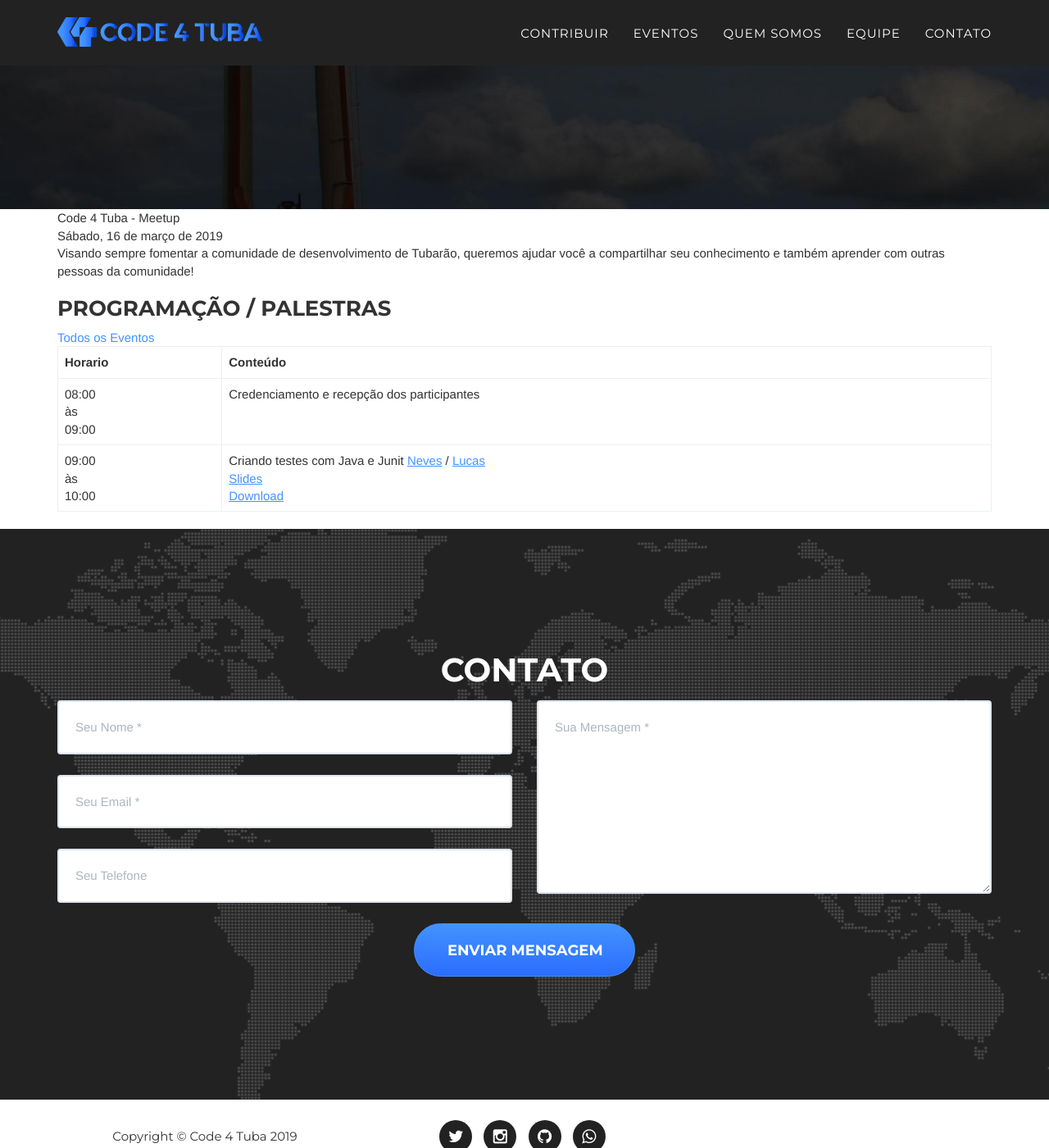
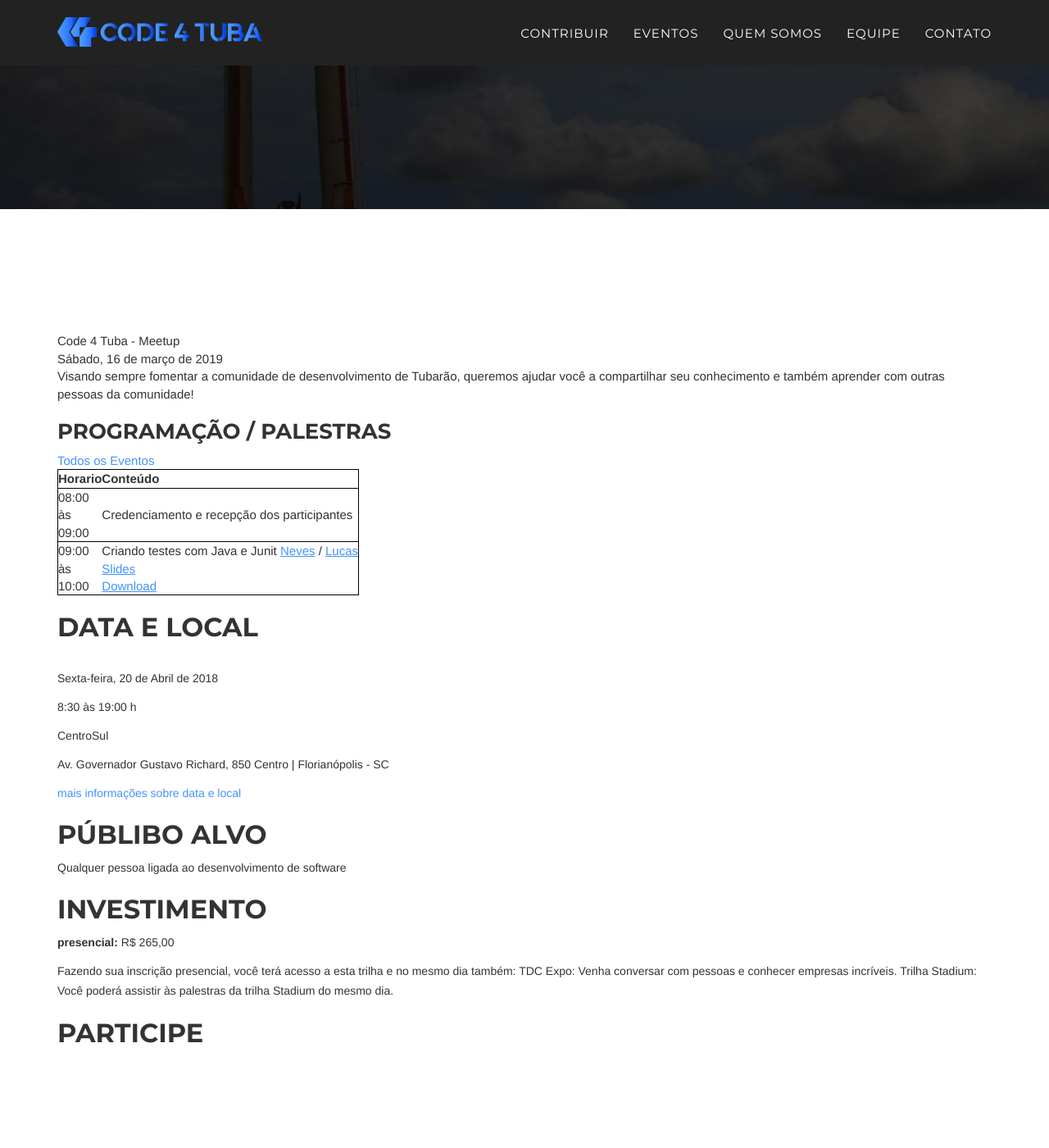
Before and after one commit to code4tuba/code4tuba.github.io, a Jekyll site: the page built from _posts/2019-03-16-meetup.markdown, in a window 1280 px wide and 1400 px high, scrolled down 512 px. Shown: the whole window at 82% size. Built offline with Jekyll 4.4.1, drawn with Linux system fonts in a browser that asks for light colours; some web fonts are replaced.

Commit message:
html com dados fixos

```diff
--- a/_layouts/evento.html
+++ b/_layouts/evento.html
@@ -9,8 +9,8 @@ layout: evento
 <body id="page-top" class="index">
 
   {% include header.html %}
-
-  <div class="container">
+  <section>
+    <div id="evento" class="container">
 
       {{page.title}}
       <br>
@@ -18,15 +18,18 @@ layout: evento
       <br>
       {{page.description}}
       <br>
+      <div class="conteudo">
+        <div>
           <h3>
             <span>Programação / Palestras</span>
           </h3>
-    <a href="">Todos os Eventos</a>
-    <table class="table table-bordered">
+          <a href="/">Todos os Eventos</a>
+          <div>
+            <table>
               <thead>
                 <tr>
-          <th scope="col">Horario</th>
-          <th scope="col">Conteúdo</th>
+                  <th>Horario</th>
+                  <th>Conteúdo</th>
                 </tr>
               </thead>
               <tbody>
@@ -52,6 +55,36 @@ layout: evento
               </tbody>
             </table>
           </div>
+        </div>
+        <div>
+          <div class="data-local">
+            <h2>Data e Local</h2>
+            <br>
+            <p>Sexta-feira, 20 de Abril de 2018</p>
+            <p>8:30 às 19:00 h</p>
+            <p>CentroSul</p>
+            <p>Av. Governador Gustavo Richard, 850
+                Centro | Florianópolis - SC</p>
+            <p><a href="">mais informações sobre data e local</a></p>
+          </div>
+          <div>
+            <h2>Públibo Alvo</h2>
+            <p>Qualquer pessoa ligada ao desenvolvimento de software</p>
+          </div>
+          <div>
+            <h2>Investimento</h2>
+            <p> <strong>presencial:</strong> R$ 265,00</p>
+            <p>Fazendo sua inscrição presencial, você terá acesso a esta trilha e no mesmo dia também:
+              TDC Expo: Venha conversar com pessoas e conhecer empresas incríveis.
+              Trilha Stadium: Você poderá assistir às palestras da trilha Stadium do mesmo dia.</p>
+          </div>
+          <div>
+            <h2>Participe</h2>
+          </div>
+        </div>
+      </div>
+    </div>
+  </section>
 
   {% include contact.html %}
   {% include footer.html %}
```
Also changed, not shown: _includes/css/custom.css (+10 -0 lines). Lines whose indentation alone changed are shown as unchanged.
